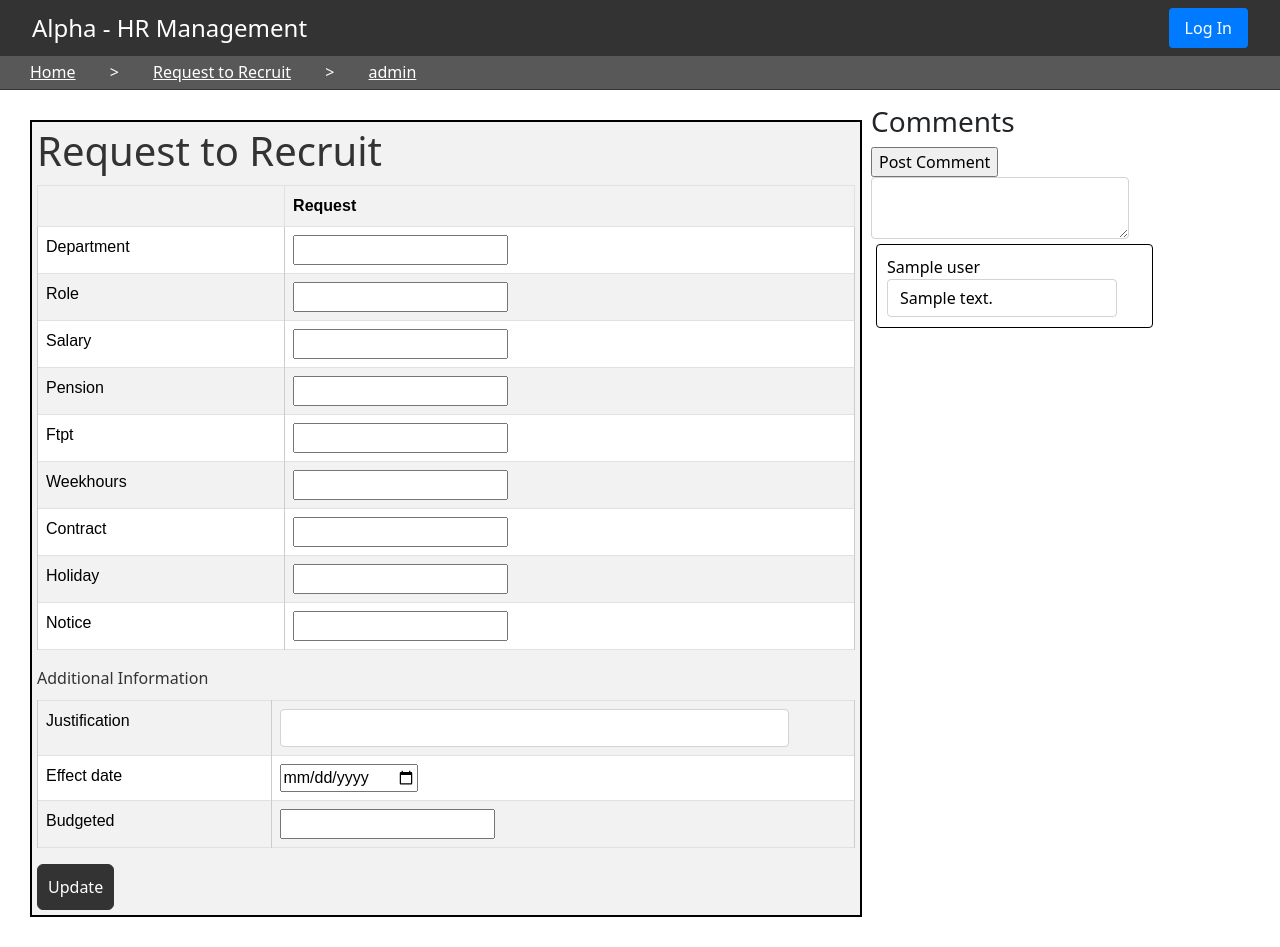
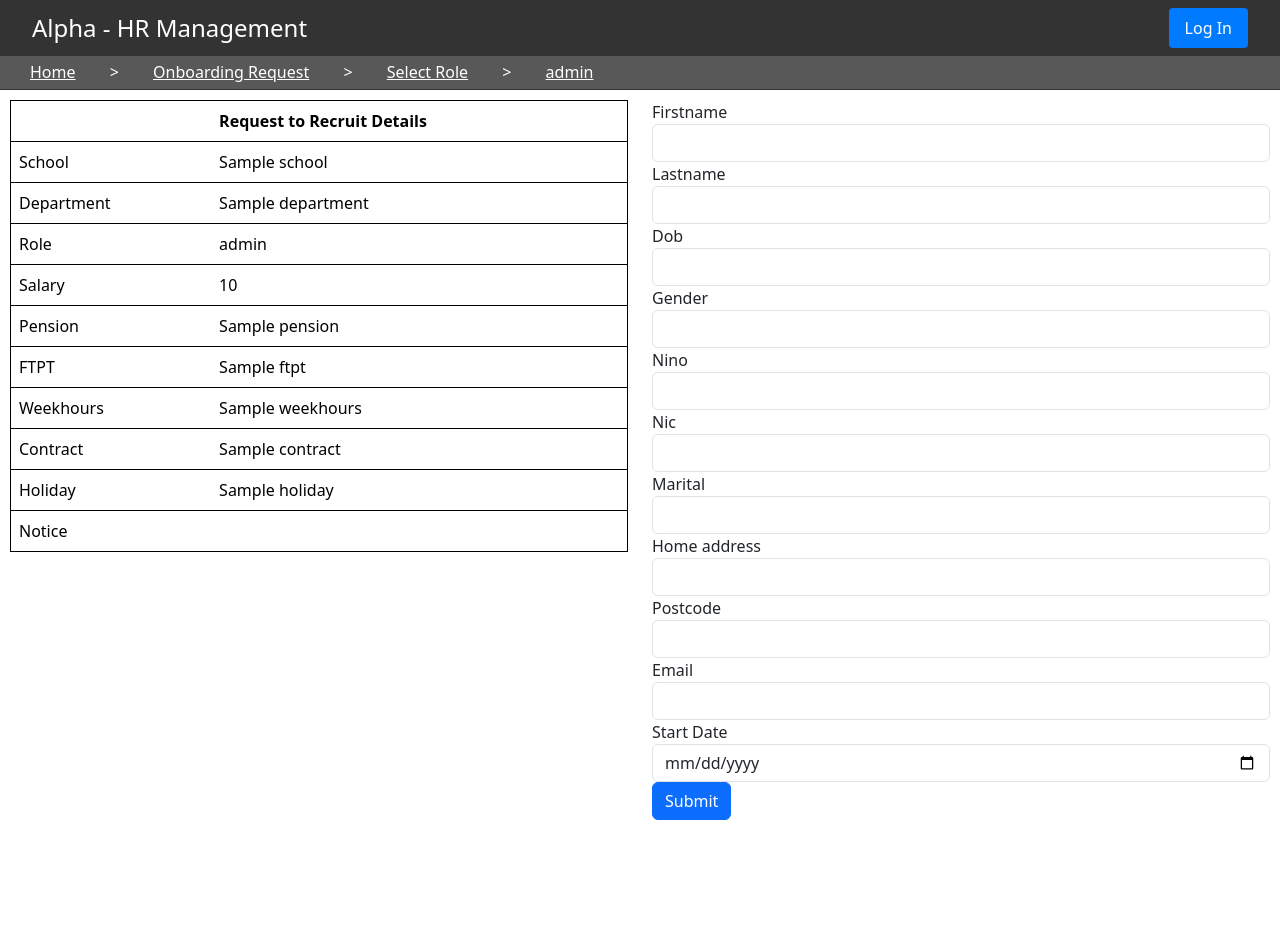
Before and after one commit to ow344/flaskexample, a Python web app: template templates/user/requestforms/onboard/edit.html in a window 1280 px wide. After the commit the page ends 820 px from the top, so only its background shows below. Run offline with Jinja, Linux system fonts and the light colour scheme; the template is opened without the code that fills it: most values are stand-ins (such as "Sample title", 1, 10 or a date in 2020); form fields are guessed from the names that the template uses.

Commit message:
User can Edit Onboard

```diff
--- a/templates/user/requestforms/onboard/edit.html
+++ b/templates/user/requestforms/onboard/edit.html
@@ -1,111 +1,119 @@
 {% extends "base.html" %}
-
-
-
 {% block navi %}
 <li><a href="/">Home</a></li>
 <li>></li>
-<li><a href="{{ url_for('user.requestforms_r2r_pending') }}">Request to Recruit</a></li>
+<li><a href="{{ url_for('user.requestforms_onboard_pending') }}">Onboarding Request</a></li>
 <li>></li>
-<li><a href="{{ url_for('user.requestforms_r2r_edit',r2r_id=r2r.id) }}">{{ r2r.role }}</a></li>
+<li><a href="{{ url_for('user.requestforms_onboard_form') }}">Select Role</a></li>
+<li>></li>
+<li><a href="{{ url_for('user.requestforms_onboard_form2', r2r_id=r2r.id) }}">{{ r2r.role }}</a></li>
 {% endblock %}
-
 
 {% block content %}
 
-<link rel="stylesheet" href="{{url_for('static', filename='css/form.css')}}">
-<link rel="stylesheet" href="{{url_for('static', filename='css/smalltable.css')}}">
-
-
-
-<script src="https://ajax.googleapis.com/ajax/libs/jquery/3.6.0/jquery.min.js"></script>
 
 <div class="row">
+<div class="col-md-6">
+    <table class="table" style="border: 1px solid black;">
+        <tr>
+            <th></th>
+            <th>Request to Recruit Details</th>
+        </tr>
+        <tr>
+            <td>School</td>
+            <td>{{ r2r.school }}</td>
+        </tr>
+        <tr>
+            <td>Department</td>
+            <td>{{ r2r.department }}</td>
+        </tr>
+        <tr>
+            <td>Role</td>
+            <td>{{ r2r.role }}</td>
+        </tr>
+        <tr>
+            <td>Salary</td>
+            <td>{{ r2r.salary }}</td>
+        </tr>
+        <tr>
+            <td>Pension</td>
+            <td>{{ r2r.pension }}</td>
+        </tr>
+        <tr>
+            <td>FTPT</td>
+            <td>{{ r2r.ftpt }}</td>
+        </tr>
+        <tr>
+            <td>Weekhours</td>
+            <td>{{ r2r.weekhours }}</td>
+        </tr>
+        <tr>
+            <td>Contract</td>
+            <td>{{ r2r.contract }}</td>
+        </tr>
+        <tr>
+            <td>Holiday</td>
+            <td>{{ r2r.holiday }}</td>
+        </tr>
+        <tr>
+            <td>Notice</td>
+            <td>{{ r2r.notice }}</td>
+        </tr>
+    </table>
+</div>
 
-<div class="col-md-8">
-<div class="container">
-<h1>Request to Recruit</h1>
-
-<form method="post">
-    {{ rform.hidden_tag() }}
-    {{ rqform.hidden_tag() }}
-<table class="table table-striped table-bordered">
-<tr>
-    <th></th>
-    <th>Request</th>
-
-</tr><tr>
-    <td>{{ rform.department_id.label }}</td>
-    <td>{{ rform.department_id }}</td>
-</tr><tr>
-    <td>{{ rform.role.label }}</td>
-    <td>{{ rform.role }}</td>
-</tr><tr>
-    <td>{{ rform.salary.label }}</td>
-    <td>{{ rform.salary }}</td>
-</tr><tr>
-    <td>{{ rform.pension.label }}</td>
-    <td>{{ rform.pension }}</td>
-</tr><tr>
-    <td>{{ rform.ftpt.label }}</td>
-    <td>{{ rform.ftpt }}</td>
-</tr><tr>
-    <td>{{ rform.weekhours.label }}</td>
-    <td>{{ rform.weekhours }}</td>
-</tr><tr>
-    <td>{{ rform.contract.label }}</td>
-    <td>{{ rform.contract }}</td>
-</tr><tr>
-    <td>{{ rform.holiday.label }}</td>
-    <td>{{ rform.holiday }}</td>
-</tr><tr>
-    <td>{{ rform.notice.label }}</td>
-    <td>{{ rform.notice }}</td>
-</tr>
-</table>
-Additional Information
-<table class="table table-striped table-bordered">
-   <tr>
-    <td>{{ rqform.justification.label(class="form-control-label") }}</td>
-    <td>{{ rqform.justification(class="form-control") }}</td>
-    </tr><tr>
-        <td>{{ rqform.effect_date.label }}</td>
-        <td>{{ rqform.effect_date }}</td>
-    </tr><tr>
-        <td>{{ rqform.budgeted.label }}</td>
-        <td>{{ rqform.budgeted }}</td>
-    </tr>
-    </table>
-    <input type="submit" value="Update" class="btn btn-primary">
-</form>
+<div class="col-md-6">
+    <form method="POST">
+        {{ pform.hidden_tag() }}
+        <div class="form-group">
+            {{ pform.firstname.label }}
+            {{ pform.firstname(class="form-control") }}
+        </div>
+        <div class="form-group">
+            {{ pform.lastname.label }}
+            {{ pform.lastname(class="form-control") }}
+        </div>
+        <div class="form-group">
+            {{ pform.dob.label }}
+            {{ pform.dob(class="form-control") }}
+        </div>
+        <div class="form-group">
+            {{ pform.gender.label }}
+            {{ pform.gender(class="form-control") }}
+        </div>
+        <div class="form-group">
+            {{ pform.nino.label }}
+            {{ pform.nino(class="form-control") }}
+        </div>
+        <div class="form-group">
+            {{ pform.nic.label }}
+            {{ pform.nic(class="form-control") }}
+        </div>
+        <div class="form-group">
+            {{ pform.marital.label }}
+            {{ pform.marital(class="form-control") }}
+        </div>
+        <div class="form-group">
+            {{ pform.home_address.label }}
+            {{ pform.home_address(class="form-control") }}
+        </div>
+        <div class="form-group">
+            {{ pform.postcode.label }}
+            {{ pform.postcode(class="form-control") }}
+        </div>
+        <div class="form-group">
+            {{ pform.email.label }}
+            {{ pform.email(class="form-control") }}
+        </div>
+        <div class="form-group">
+            Start Date
+            <input class="form-control" type="date" name="startdate" value="{{r2r.effect_date}}">
+        </div>
+        <!-- Add more form fields here -->
+        <button type="submit" class="btn btn-primary">Submit</button>
+    </form>
 </div>
 </div>
 
 
-<div class="col-md-3">
-<div style="padding: 5px;">
-
-<h3>Comments</h3>
-<form action="{{url_for('user.sendcomment',r2r_id=r2r.id)}}" method="POST">
-    {{ cform.hidden_tag() }}
-    <input type="submit" value="Post Comment">
-    {{ cform.content(class="form-control") }}
-
-
-</form>
-
-{% for comment in comments %}
-{% if comment.user_id == current_user.id %}
-<div class="form-group" style="background-color: lightskyblue;">
-{% else %}
-<div class="form-group">
-{% endif %}
-    <div class="form-control-label">{{ comment.user }}</div>
-    <div class="form-control">{{ comment.content }}</div>
-</div>
-{% endfor %}
-</div>
-</div>
-</div>
-</div>
 {% endblock %}
--- a/templates/user/requestforms/onboard/pending.html
+++ b/templates/user/requestforms/onboard/pending.html
@@ -25,7 +25,7 @@
             <th>Role</th>
             <th>Requested Start Date</th>
             <th>Status</th>
-            <!-- <th>Edit</th> -->
+            <th>Edit</th>
 
         </tr>
     </thead>
@@ -42,7 +42,7 @@
                 {% else %}
                 <td style="background-color: yellow;">Pending</td>
                 {% endif %}
-                <!-- <td><a href="{{url_for('user.requestforms_r2r_edit',r2r_id=item.id)}}">Edit</a></td> -->
+                <td><a href="{{ url_for('user.requestforms_onboard_edit',onboard_id=item.id) }}">Edit</a></td>
             </tr>
         {% endfor %}
     </tbody>
```
Also changed, not shown: views/user.py (+19 -0 lines).
